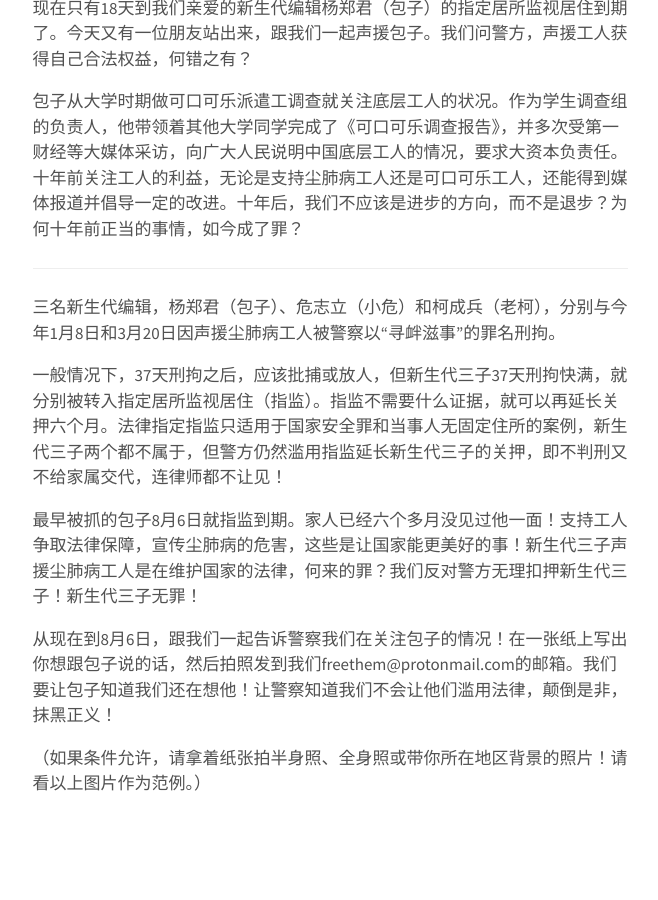
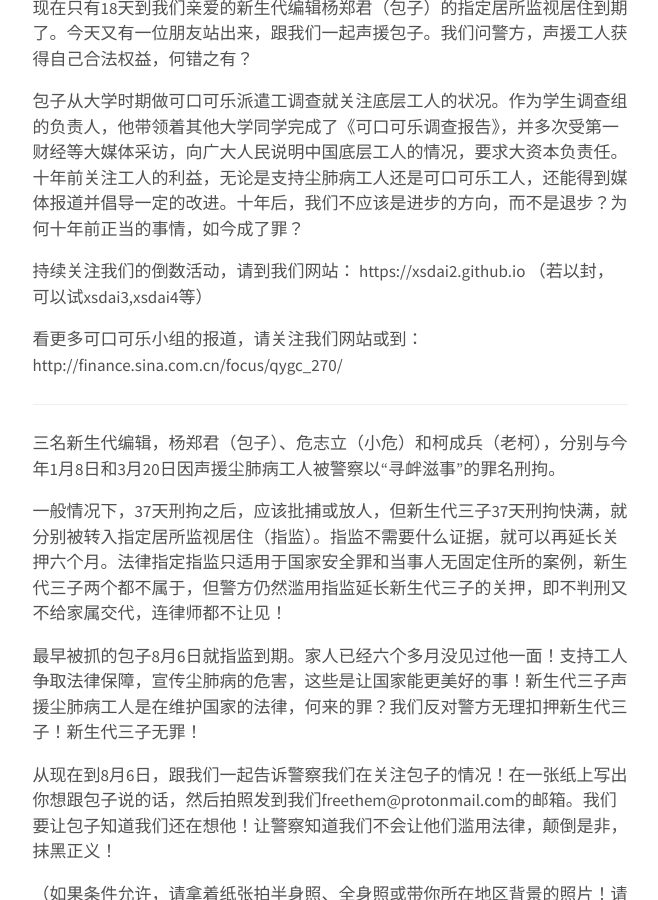
Before and after one commit to xsdai3/xsdai3.github.io, a Jekyll site: the page built from _posts/2019-07-19-倒数第18天：8月6日放包子回家！.md, in a window 1280 px wide and 900 px high, scrolled down 594 px. Shown: the whole window, without its empty margins (310-968 px from the left). Built offline with Jekyll 4.4.1, drawn with Linux system fonts in a browser that asks for light colours.

Commit message:
Update 2019-07-19-倒数第18天：8月6日放包子回家！.md

```diff
--- a/_posts/2019-07-19-倒数第18天：8月6日放包子回家！.md
+++ b/_posts/2019-07-19-倒数第18天：8月6日放包子回家！.md
@@ -11,6 +11,10 @@ excerpt_separator: <!--more-->
 现在只有18天到我们亲爱的新生代编辑杨郑君（包子）的指定居所监视居住到期了。今天又有一位朋友站出来，跟我们一起声援包子。我们问警方，声援工人获得自己合法权益，何错之有？
 
 包子从大学时期做可口可乐派遣工调查就关注底层工人的状况。作为学生调查组的负责人，他带领着其他大学同学完成了《可口可乐调查报告》，并多次受第一财经等大媒体采访，向广大人民说明中国底层工人的情况，要求大资本负责任。十年前关注工人的利益，无论是支持尘肺病工人还是可口可乐工人，还能得到媒体报道并倡导一定的改进。十年后，我们不应该是进步的方向，而不是退步？为何十年前正当的事情，如今成了罪？
+
+持续关注我们的倒数活动，请到我们网站： https://xsdai2.github.io （若以封，可以试xsdai3,xsdai4等）
+
+看更多可口可乐小组的报道，请关注我们网站或到： http://finance.sina.com.cn/focus/qygc_270/
 
 <!--more-->
 _________________
```
